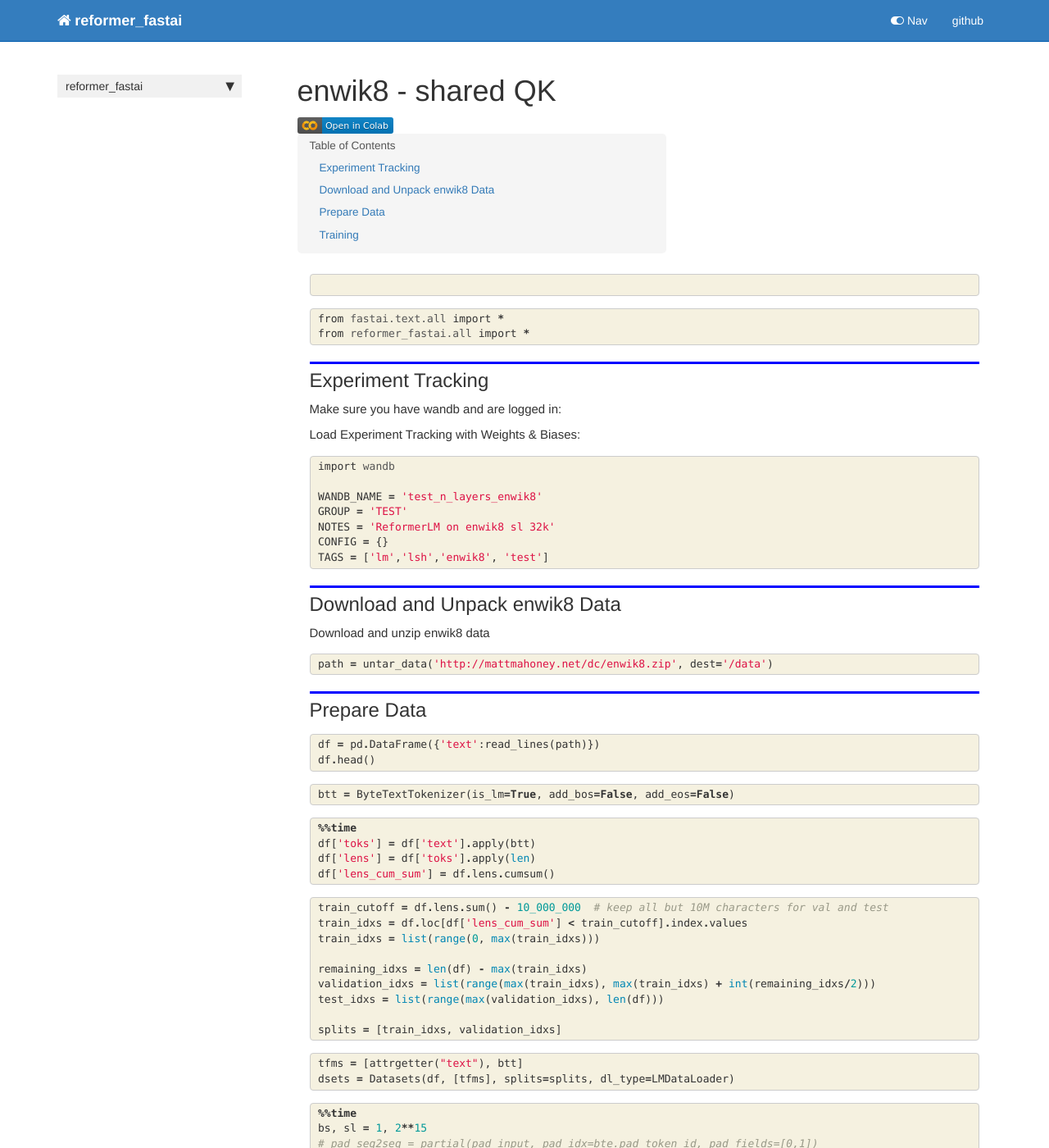
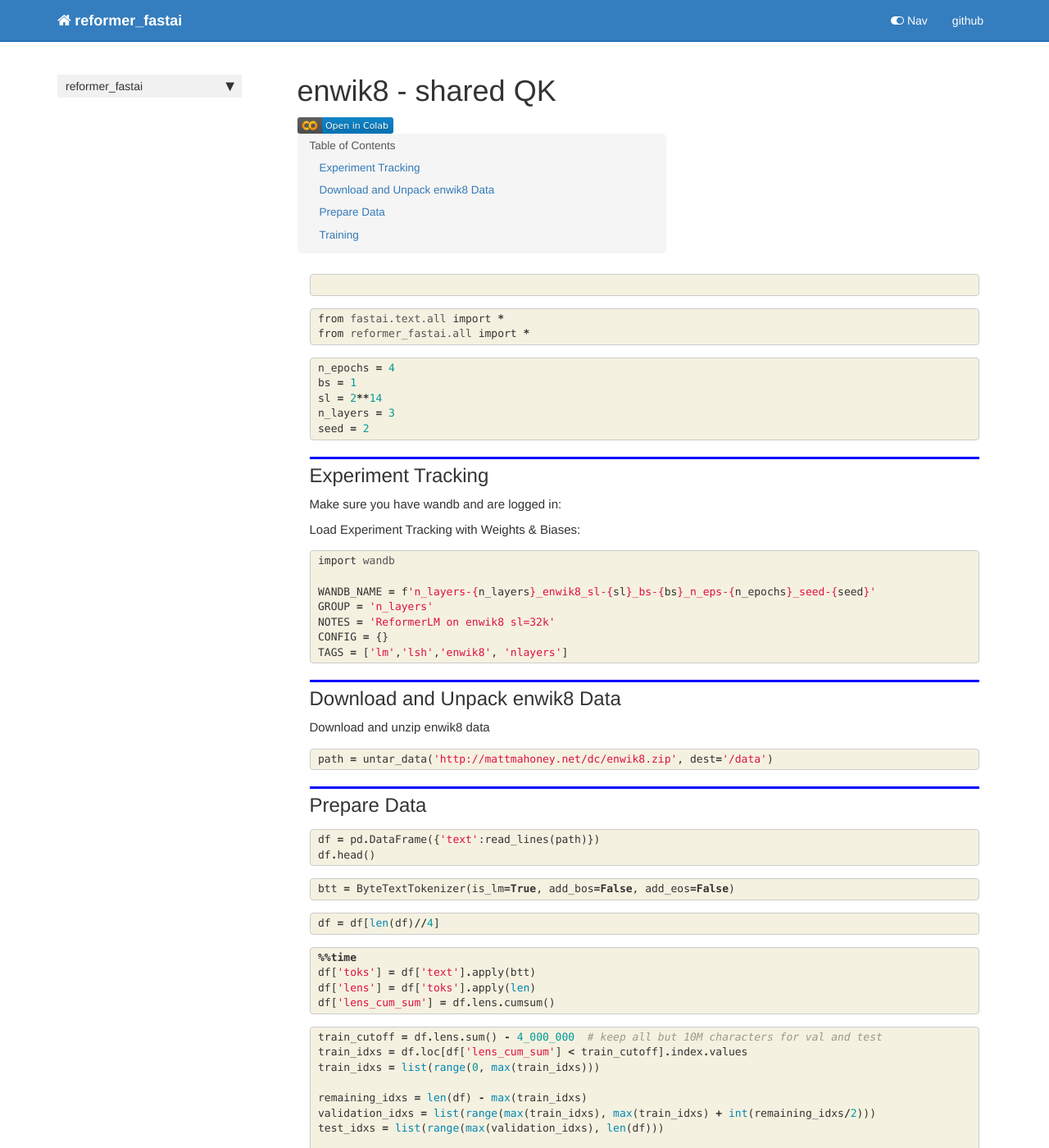
Before and after one commit to arampacha/reformer_fastai, a Jekyll site: the page built from docs/experiment.enwik8-n_layers.html, in a window 1280 px wide and 1400 px high. Shown: the whole window at 82% size. Built offline with Jekyll 4.4.1, drawn with Linux system fonts in a browser that asks for light colours; nearby versions of some CDN libraries; comment, search, counter and statistics services are not loaded; some of the changed text lies outside the part shown.

Commit message:
upd nlayers exp setup

```diff
--- a/docs/experiment.enwik8-n_layers.html
+++ b/docs/experiment.enwik8-n_layers.html
@@ -64,6 +64,27 @@ nb_path: "nbs/14_experiment.enwik8-n_layers.ipynb"
 </div>
     {% endraw %}
 
+    {% raw %}
+
+<div class="cell border-box-sizing code_cell rendered">
+<div class="input">
+
+<div class="inner_cell">
+    <div class="input_area">
+<div class=" highlight hl-ipython3"><pre><span></span><span class="n">n_epochs</span> <span class="o">=</span> <span class="mi">4</span>
+<span class="n">bs</span> <span class="o">=</span> <span class="mi">1</span>
+<span class="n">sl</span> <span class="o">=</span> <span class="mi">2</span><span class="o">**</span><span class="mi">14</span>
+<span class="n">n_layers</span> <span class="o">=</span> <span class="mi">3</span>
+<span class="n">seed</span> <span class="o">=</span> <span class="mi">2</span>
+</pre></div>
+
+    </div>
+</div>
+</div>
+
+</div>
+    {% endraw %}
+
 <div class="cell border-box-sizing text_cell rendered"><div class="inner_cell">
 <div class="text_cell_render border-box-sizing rendered_html">
 <h2 id="Experiment-Tracking">Experiment Tracking<a class="anchor-link" href="#Experiment-Tracking"> </a></h2>
@@ -93,11 +114,11 @@ nb_path: "nbs/14_experiment.enwik8-n_layers.ipynb"
     <div class="input_area">
 <div class=" highlight hl-ipython3"><pre><span></span><span class="kn">import</span> <span class="nn">wandb</span>
 
-<span class="n">WANDB_NAME</span> <span class="o">=</span> <span class="s1">&#39;test_n_layers_enwik8&#39;</span>
-<span class="n">GROUP</span> <span class="o">=</span> <span class="s1">&#39;TEST&#39;</span>
-<span class="n">NOTES</span> <span class="o">=</span> <span class="s1">&#39;ReformerLM on enwik8 sl 32k&#39;</span>
+<span class="n">WANDB_NAME</span> <span class="o">=</span> <span class="sa">f</span><span class="s1">&#39;n_layers-</span><span class="si">{</span><span class="n">n_layers</span><span class="si">}</span><span class="s1">_enwik8_sl-</span><span class="si">{</span><span class="n">sl</span><span class="si">}</span><span class="s1">_bs-</span><span class="si">{</span><span class="n">bs</span><span class="si">}</span><span class="s1">_n_eps-</span><span class="si">{</span><span class="n">n_epochs</span><span class="si">}</span><span class="s1">_seed-</span><span class="si">{</span><span class="n">seed</span><span class="si">}</span><span class="s1">&#39;</span>
+<span class="n">GROUP</span> <span class="o">=</span> <span class="s1">&#39;n_layers&#39;</span>
+<span class="n">NOTES</span> <span class="o">=</span> <span class="s1">&#39;ReformerLM on enwik8 sl=32k&#39;</span>
 <span class="n">CONFIG</span> <span class="o">=</span> <span class="p">{}</span>
-<span class="n">TAGS</span> <span class="o">=</span> <span class="p">[</span><span class="s1">&#39;lm&#39;</span><span class="p">,</span><span class="s1">&#39;lsh&#39;</span><span class="p">,</span><span class="s1">&#39;enwik8&#39;</span><span class="p">,</span> <span class="s1">&#39;test&#39;</span><span class="p">]</span>
+<span class="n">TAGS</span> <span class="o">=</span> <span class="p">[</span><span class="s1">&#39;lm&#39;</span><span class="p">,</span><span class="s1">&#39;lsh&#39;</span><span class="p">,</span><span class="s1">&#39;enwik8&#39;</span><span class="p">,</span> <span class="s1">&#39;nlayers&#39;</span><span class="p">]</span>
 </pre></div>
 
     </div>
@@ -179,6 +200,23 @@ nb_path: "nbs/14_experiment.enwik8-n_layers.ipynb"
 
 <div class="inner_cell">
     <div class="input_area">
+<div class=" highlight hl-ipython3"><pre><span></span><span class="n">df</span> <span class="o">=</span> <span class="n">df</span><span class="p">[</span><span class="nb">len</span><span class="p">(</span><span class="n">df</span><span class="p">)</span><span class="o">//</span><span class="mi">4</span><span class="p">]</span>
+</pre></div>
+
+    </div>
+</div>
+</div>
+
+</div>
+    {% endraw %}
+
+    {% raw %}
+
+<div class="cell border-box-sizing code_cell rendered">
+<div class="input">
+
+<div class="inner_cell">
+    <div class="input_area">
 <div class=" highlight hl-ipython3"><pre><span></span><span class="o">%%time</span>
 <span class="n">df</span><span class="p">[</span><span class="s1">&#39;toks&#39;</span><span class="p">]</span> <span class="o">=</span> <span class="n">df</span><span class="p">[</span><span class="s1">&#39;text&#39;</span><span class="p">]</span><span class="o">.</span><span class="n">apply</span><span class="p">(</span><span class="n">btt</span><span class="p">)</span>
 <span class="n">df</span><span class="p">[</span><span class="s1">&#39;lens&#39;</span><span class="p">]</span> <span class="o">=</span> <span class="n">df</span><span class="p">[</span><span class="s1">&#39;toks&#39;</span><span class="p">]</span><span class="o">.</span><span class="n">apply</span><span class="p">(</span><span class="nb">len</span><span class="p">)</span>
@@ -199,7 +237,7 @@ nb_path: "nbs/14_experiment.enwik8-n_layers.ipynb"
 
 <div class="inner_cell">
     <div class="input_area">
-<div class=" highlight hl-ipython3"><pre><span></span><span class="n">train_cutoff</span> <span class="o">=</span> <span class="n">df</span><span class="o">.</span><span class="n">lens</span><span class="o">.</span><span class="n">sum</span><span class="p">()</span> <span class="o">-</span> <span class="mi">10_000_000</span>  <span class="c1"># keep all but 10M characters for val and test</span>
+<div class=" highlight hl-ipython3"><pre><span></span><span class="n">train_cutoff</span> <span class="o">=</span> <span class="n">df</span><span class="o">.</span><span class="n">lens</span><span class="o">.</span><span class="n">sum</span><span class="p">()</span> <span class="o">-</span> <span class="mi">4_000_000</span>  <span class="c1"># keep all but 10M characters for val and test</span>
 <span class="n">train_idxs</span> <span class="o">=</span> <span class="n">df</span><span class="o">.</span><span class="n">loc</span><span class="p">[</span><span class="n">df</span><span class="p">[</span><span class="s1">&#39;lens_cum_sum&#39;</span><span class="p">]</span> <span class="o">&lt;</span> <span class="n">train_cutoff</span><span class="p">]</span><span class="o">.</span><span class="n">index</span><span class="o">.</span><span class="n">values</span>
 <span class="n">train_idxs</span> <span class="o">=</span> <span class="nb">list</span><span class="p">(</span><span class="nb">range</span><span class="p">(</span><span class="mi">0</span><span class="p">,</span> <span class="nb">max</span><span class="p">(</span><span class="n">train_idxs</span><span class="p">)))</span>
 
@@ -243,8 +281,6 @@ nb_path: "nbs/14_experiment.enwik8-n_layers.ipynb"
 <div class="inner_cell">
     <div class="input_area">
 <div class=" highlight hl-ipython3"><pre><span></span><span class="o">%%time</span>
-<span class="n">bs</span><span class="p">,</span> <span class="n">sl</span> <span class="o">=</span> <span class="mi">1</span><span class="p">,</span> <span class="mi">2</span><span class="o">**</span><span class="mi">15</span>
-<span class="c1"># pad_seq2seq = partial(pad_input, pad_idx=bte.pad_token_id, pad_fields=[0,1])</span>
 <span class="n">dl_kwargs</span> <span class="o">=</span> <span class="p">[{</span><span class="s1">&#39;lens&#39;</span><span class="p">:</span><span class="n">df</span><span class="p">[</span><span class="s1">&#39;lens&#39;</span><span class="p">]</span><span class="o">.</span><span class="n">values</span><span class="p">[</span><span class="n">train_idxs</span><span class="p">]},</span>
              <span class="p">{</span><span class="s1">&#39;val_lens&#39;</span><span class="p">:</span><span class="n">df</span><span class="p">[</span><span class="s1">&#39;lens&#39;</span><span class="p">]</span><span class="o">.</span><span class="n">values</span><span class="p">[</span><span class="n">validation_idxs</span><span class="p">]}]</span>
 <span class="n">dls</span> <span class="o">=</span> <span class="n">dsets</span><span class="o">.</span><span class="n">dataloaders</span><span class="p">(</span><span class="n">bs</span><span class="o">=</span><span class="n">bs</span><span class="p">,</span> <span class="n">seq_len</span><span class="o">=</span><span class="n">sl</span><span class="p">,</span> <span class="n">dl_kwargs</span><span class="o">=</span><span class="n">dl_kwargs</span><span class="p">,</span> <span class="n">shuffle_train</span><span class="o">=</span><span class="kc">True</span><span class="p">,</span> <span class="n">n_workers</span><span class="o">=</span><span class="mi">2</span><span class="p">)</span>
@@ -340,7 +376,8 @@ nb_path: "nbs/14_experiment.enwik8-n_layers.ipynb"
 
 <div class="inner_cell">
     <div class="input_area">
-<div class=" highlight hl-ipython3"><pre><span></span><span class="n">config</span> <span class="o">=</span> <span class="n">NLayersConfig</span><span class="p">(</span><span class="n">n_layers</span><span class="o">=</span><span class="mi">12</span><span class="p">,</span> <span class="n">n_hashes</span><span class="o">=</span><span class="mi">4</span><span class="p">,</span> <span class="n">max_seq_len</span><span class="o">=</span><span class="n">sl</span><span class="p">)</span>
+<div class=" highlight hl-ipython3"><pre><span></span><span class="n">pad_id</span> <span class="o">=</span> <span class="n">btt</span><span class="o">.</span><span class="n">pad_token_id</span>
+<span class="n">config</span> <span class="o">=</span> <span class="n">NLayersConfig</span><span class="p">(</span><span class="n">n_layers</span><span class="o">=</span><span class="n">n_layers</span><span class="p">,</span> <span class="n">n_hashes</span><span class="o">=</span><span class="n">n_hashes</span><span class="p">,</span> <span class="n">max_seq_len</span><span class="o">=</span><span class="n">sl</span><span class="p">,</span> <span class="n">pad_idx</span><span class="o">=</span><span class="n">pad_id</span><span class="p">)</span>
 <span class="n">config</span>
 </pre></div>
 
@@ -361,7 +398,8 @@ nb_path: "nbs/14_experiment.enwik8-n_layers.ipynb"
 <div class=" highlight hl-ipython3"><pre><span></span><span class="n">learn</span> <span class="o">=</span> <span class="n">Learner</span><span class="p">(</span><span class="n">dls</span><span class="p">,</span> <span class="n">ReformerLM</span><span class="o">.</span><span class="n">from_config</span><span class="p">(</span><span class="n">config</span><span class="p">),</span>
                 <span class="n">loss_func</span><span class="o">=</span><span class="n">CrossEntropyLossFlat</span><span class="p">(),</span> <span class="n">opt_func</span><span class="o">=</span><span class="n">adafactor</span><span class="p">,</span>
                 <span class="n">cbs</span> <span class="o">=</span> <span class="p">[</span><span class="n">GradientAccumulation</span><span class="p">(</span><span class="n">n_acc</span><span class="o">=</span><span class="mi">8</span><span class="p">),</span> <span class="n">GradientClip</span><span class="p">(</span><span class="mf">1.0</span><span class="p">),</span>
-                       <span class="n">PadBatchCallback</span><span class="p">(</span><span class="n">bucket_size</span><span class="o">=</span><span class="n">config</span><span class="o">.</span><span class="n">bucket_size</span><span class="p">)],</span>
+                       <span class="n">PadBatchCallback</span><span class="p">(</span><span class="n">bucket_size</span><span class="o">=</span><span class="n">config</span><span class="o">.</span><span class="n">bucket_size</span><span class="p">,</span>
+                                        <span class="n">val</span><span class="o">=</span><span class="n">pad_id</span><span class="p">,</span> <span class="n">y_val</span><span class="o">=</span><span class="n">pad_id</span><span class="p">)],</span>
                 <span class="n">metrics</span><span class="o">=</span><span class="p">[</span><span class="n">accuracy</span><span class="p">,</span> <span class="n">perplexity</span><span class="p">,</span> <span class="n">bpc</span><span class="p">])</span>
 </pre></div>
 
--- a/reformer_fastai/configs.py
+++ b/reformer_fastai/configs.py
@@ -241,7 +241,7 @@ class NLayersConfig(ConfigBase):
         'tie_weights':True,
         'causal':True,
         'pos_enc':'axial',
-        'max_seq_len':2**15,
+        'max_seq_len':2**14,
         'axial_shape':None,
         'axial_emb_dims':None,
         'pad_idx':None,
```
Also changed, not shown: docs/experiment-configs.html (+1 -1 lines), docs/experiment-script.html (+6 -6 lines), reformer_fastai/expscript.py (+7 -4 lines), 3 other files.
